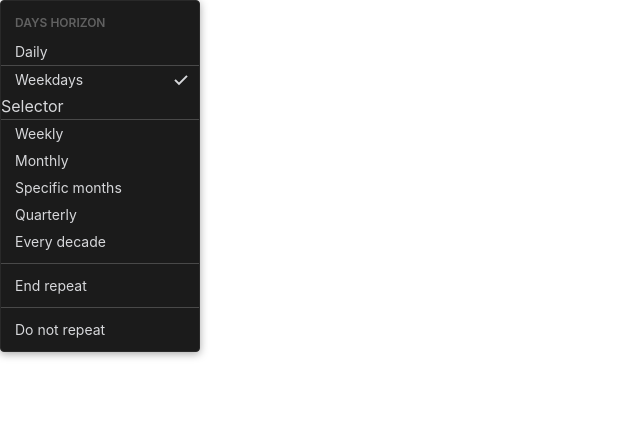
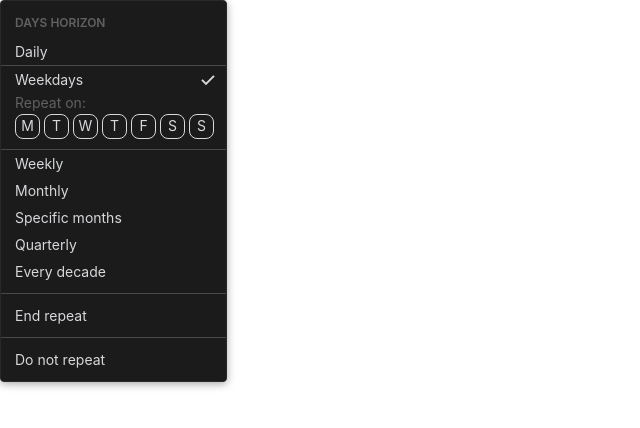
Before and after one commit to roman-nebel/timestripe_extend_repeat, a React (Create React App) app: page / in a window 1280 px wide. Both pictures are taken after a click on the radio button "Weekdays". Shown: the top 428 px of the page, without its empty margins (0-640 px from the left). Built offline with nearby package versions, Linux system fonts and the light colour scheme.

Commit message:
Add selectors

```diff
--- a/src/components/Button/Button.css
+++ b/src/components/Button/Button.css
@@ -1,24 +1,68 @@
 .RecurrenceItem {
+  display: flex;
+  flex-direction: column;
+}
+
+.RecurrenceItem._selected > button {
+  background-color: transparent !important;
+  cursor: default;
+}
+
+.RecurrenceItem._selected:not(.RecurrenceItem-simple) {
+  padding-bottom: 8px;
+  border-top: 1px solid #fff3;
+  border-bottom: 1px solid #fff3;
+}
+
+.RecurrenceItem._selected:first-child {
+  border-top: none;
+}
+
+.RecurrenceItem._selected:last-child {
+  border-bottom: none;
+}
+
+.RecurrenceSettings {
+  padding-left: 14px;
+  padding-right: 12px;
+
   display: flex;
   flex-direction: column;
   gap: 4px;
 }
 
-.RecurrenceItem-selected > button {
-  background-color: transparent !important;
-  cursor: default;
+.RecurrenceSelectorList {
+  padding: 2px 0;
+  display: flex;
+  justify-content: flex-start;
+  flex-wrap: wrap;
+  gap: 4px;
 }
 
-.RecurrenceItem-selected:not(.RecurrenceItem-simple) {
-  padding-bottom: 4px;
-  border-top: 1px solid #fff3;
-  border-bottom: 1px solid #fff3;
+.RecurrenceSelector-button {
+  display: flex;
+  justify-content: center;
+  flex-grow: 1;
 }
 
-.RecurrenceItem-selected:first-child {
-  border-top: none;
+.RecurrenceSelector-button._small {
+  width: 25px;
 }
 
-.RecurrenceItem-selected:last-child {
-  border-bottom: none;
+.RecurrenceSelector-button._large {
+  width: 47px;
 }
+
+.RecurrenceSelector-button._active {
+  background: #f0e995;
+  border-color: #f0e995;
+  color: var(--inversed_color);
+  opacity: 1;
+}
+
+.Recurrence-text_secondary {
+  font-size: 14px;
+  line-height: 19px;
+
+  color: #616161;
+}
--- a/src/components/Button/Button.js
+++ b/src/components/Button/Button.js
@@ -1,11 +1,56 @@
 import "./Button.css"
+import { useState } from "react";
 
-function ReccurentSelection({type}) {
+function SelectorButton({label, width}) {
+  const [state, updateState] = useState(false)
+
+  function clickHandler() {
+    updateState(!state)
+  }
+  return (
+    <div className={`DurationPicker-button _${width} RecurrenceSelector-button${state ? " _active" : "" }`} onClick={clickHandler}>{label}</div>
+  )
+}
+
+function DaysSelector() {
+  const days = ["M", "T", "W", "T", "F", "S", "S"]
+  return(
+    <div className="RecurrenceSettings">
+      <span className="Recurrence-text_secondary">Repeat on:</span>
+      <div className="RecurrenceSelectorList">
+        {days.map((item, index) => {
+          return(<SelectorButton key={index} label={item} width={"small"}/>)
+        })}
+      </div>
+    </div>
+  )
+}
+
+function MonthsSelector() {
+  const days = ["Jan", "Feb", "Mar", "Apr", "May", "Jun", "Jul", "Aug", "Sep", "Oct", "Nov", "Dec"]
+  return(
+    <div className="RecurrenceSettings">
+      <span className="Recurrence-text_secondary">Repeat in:</span>
+      <div className="RecurrenceSelectorList">
+        {days.map((item, index) => {
+          return(<SelectorButton key={index} label={item} width={"large"}/>)
+        })}
+      </div>
+    </div>
+  )
+}
+
+function ReccurentExpand({type, value}) {
   switch (type) {
     case "counter":
       return <>Counter</>
     case "selector":
-      return <>Selector</>
+      if (value === "weekdays") {
+        return <DaysSelector />
+      }
+      if (value === "months") {
+        return <MonthsSelector />
+      }
     default:
       return <></>
   }
@@ -13,7 +58,7 @@ function ReccurentSelection({type}) {
 
 export function DropdownButton({type, label, value, selected, onSelect}) {
   return(
-    <div className={`RecurrenceItem${selected ? " RecurrenceItem-selected" : "" } RecurrenceItem-${type}`}>
+    <div className={`RecurrenceItem${selected ? " _selected" : "" } RecurrenceItem-${type}`}>
       <button
         type="button"
         role="radio"
@@ -27,7 +72,7 @@ export function DropdownButton({type, label, value, selected, onSelect}) {
             <path d="M2 7.86304L6 11.863L14 3.86304" stroke="currentColor" strokeWidth="2"/>
           </svg>}
       </button>
-      {selected && <ReccurentSelection type={type} />}
+      {selected && <ReccurentExpand type={type} value={value} />}
     </div>
   )
 }
```
